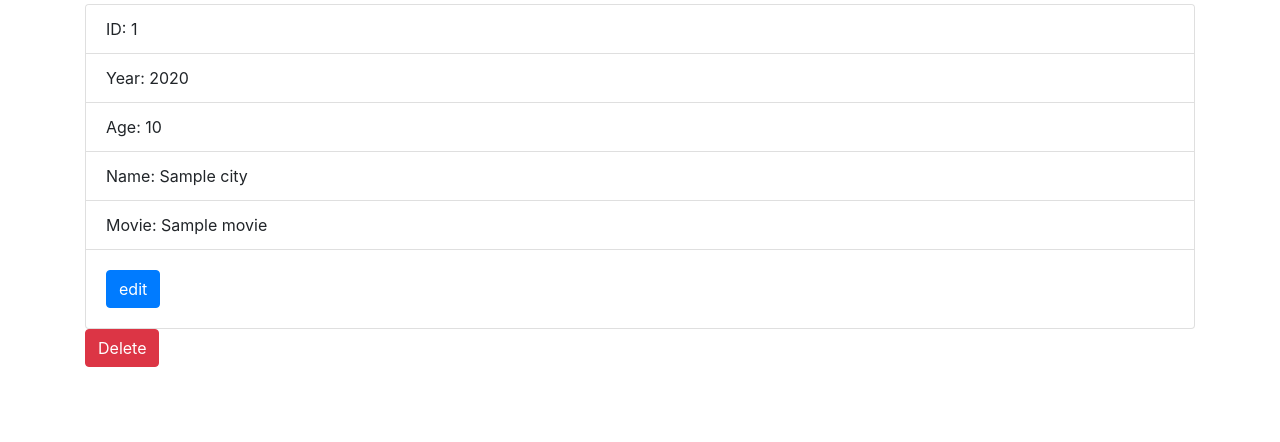
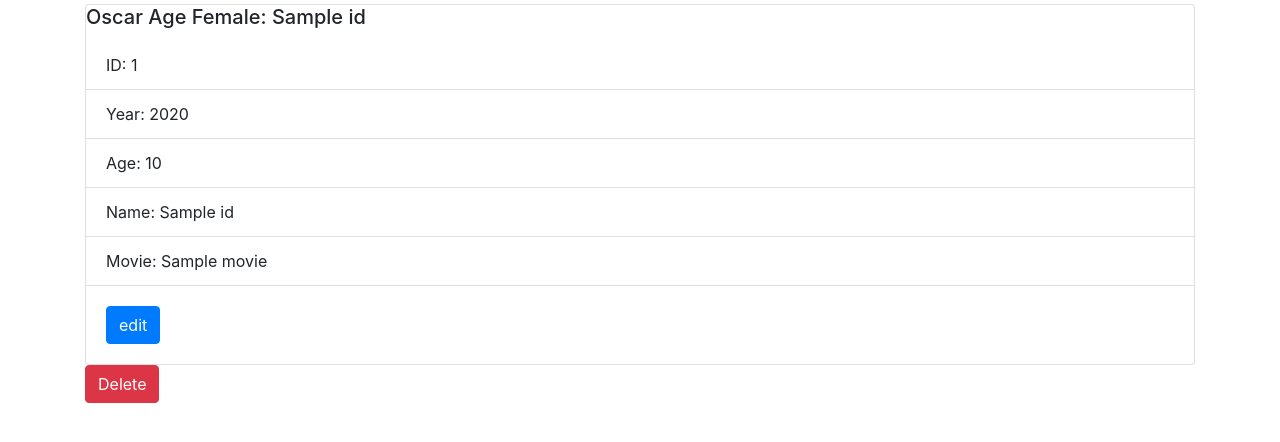
Before and after one commit to IvanaParrilla/Homework5, a Flask app: template app/templates/new.html in a window 1280 px wide. Shown: the part 56-498 px from the top of the page. Run offline with Flask 2, Linux system fonts and the light colour scheme; the template is opened without the code that fills it: most values are stand-ins (such as "Sample title", 1, 10 or a date in 2020); some libraries are stand-ins or nearby versions.

Commit message:
Update: html files again

```diff
--- a/app/templates/index.html
+++ b/app/templates/index.html
@@ -3,7 +3,7 @@
 <table class="table">
     <thead>
     <tr>
-        <th scope="col">Id</th>
+        <th scope="col">ID</th>
         <th scope="col">Year</th>
         <th scope="col">Age</th>
         <th scope="col">Name</th>
--- a/app/templates/new.html
+++ b/app/templates/new.html
@@ -2,12 +2,14 @@
 {% block content %}
 
 <div class="card" class="m-5 p-2">
+    <h5 class="card-title"> Oscar Age Female: {{ id.Name }}</h5>
+
     <ul class="list-group list-group-flush">
-        <li class="list-group-item">ID: {{ city.id }}</li>
-        <li class="list-group-item">Year: {{ city.year }}</li>
-        <li class="list-group-item">Age: {{ city.age }}</li>
-        <li class="list-group-item">Name: {{ city.name }}</li>
-        <li class="list-group-item">Movie: {{ city.movie }}</li>
+        <li class="list-group-item">ID: {{ id.id }}</li>
+        <li class="list-group-item">Year: {{ id.year }}</li>
+        <li class="list-group-item">Age: {{ id.age }}</li>
+        <li class="list-group-item">Name: {{ id.name }}</li>
+        <li class="list-group-item">Movie: {{ id.movie }}</li>
     </ul>
     <div class="card-body">
         <a href="/edit/{{name.id}}" class="card-link btn btn-primary">edit</a>
```
